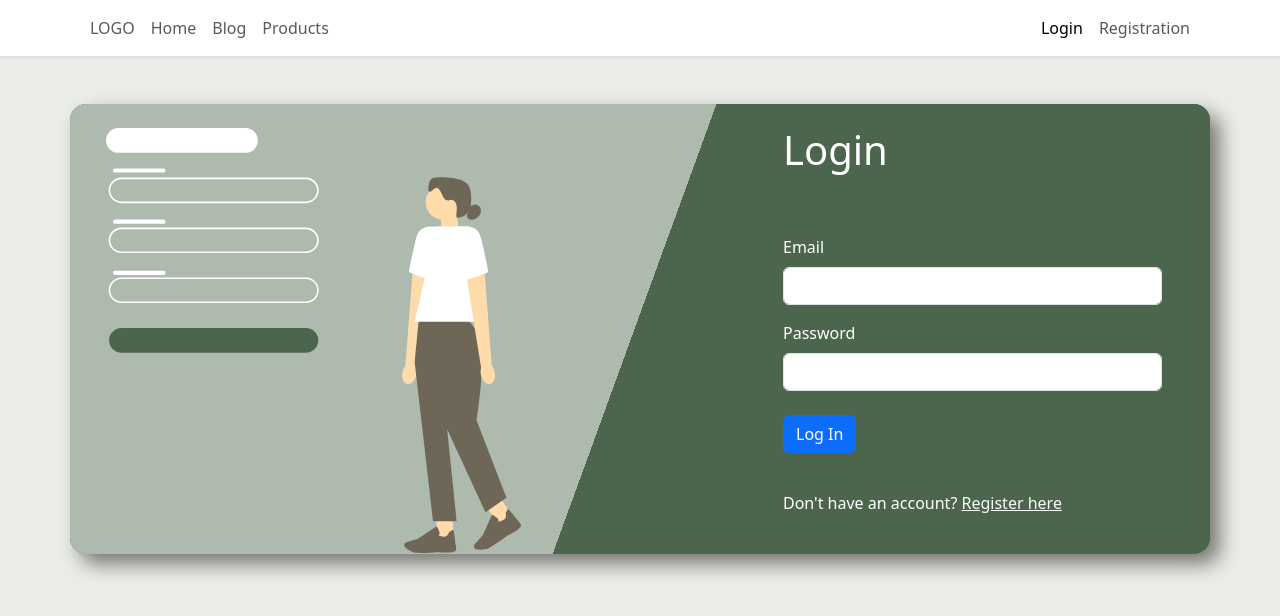
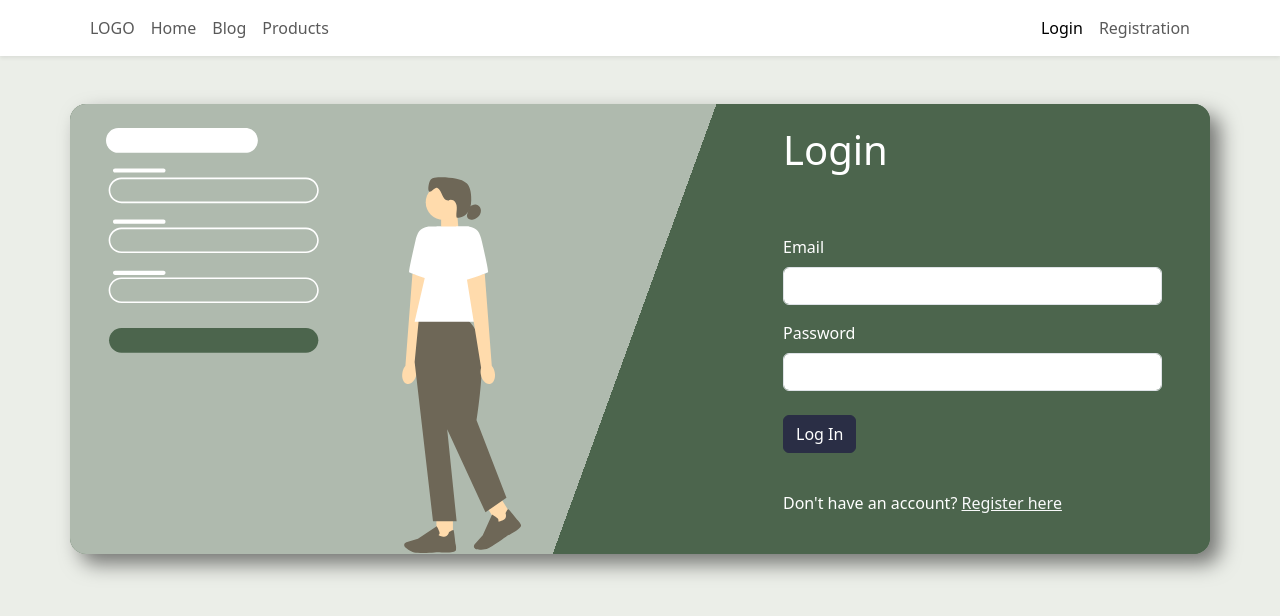
Before and after one commit to Excess-Food-Redistribution-Framework/EFRF, a React (Vite) app in the folder frontend-web/: page /login in a window 1280 px wide. Shown: the top 616 px of the page. Built offline with nearby package versions, Linux system fonts and the light colour scheme.

Commit message:
Design changes Changed primary color for buttons slight redesign of Hero

```diff
--- a/frontend-web/src/components/Hero.tsx
+++ b/frontend-web/src/components/Hero.tsx
@@ -20,8 +20,8 @@ function Hero() {
           xl="3"
           className="text-center d-flex flex-column justify-content-center py-5"
         >
-          <h5 className="text-white text-shadow pb-2">
-            Give away unused <Badge bg="warning">Food</Badge>
+          <h5 className="text-white text-shadow pb-2 text-decoration-underline">
+            Give away unused Food
           </h5>
           <h1 className="text-white text-shadow pb-2">
             Helping each other can make world better
--- a/frontend-web/src/styles/custom.styles.css
+++ b/frontend-web/src/styles/custom.styles.css
@@ -96,3 +96,20 @@ body {
   margin: 0;
   display: block;
 }
+
+.btn-primary{
+  --bs-btn-color: #fff !important;
+  --bs-btn-bg: #2A2E45 !important;
+  --bs-btn-border-color: #2A2E45 !important;
+  --bs-btn-hover-color: #fff !important;
+  --bs-btn-hover-bg: #363B59 !important;
+  --bs-btn-hover-border-color: #363B59 !important;
+  --bs-btn-focus-shadow-rgb: 66,70,73 !important;
+  --bs-btn-active-color: #fff !important;
+  --bs-btn-active-bg: #3E4565 !important;
+  --bs-btn-active-border-color: #363D59 !important;
+  --bs-btn-active-shadow: inset 0 3px 5px rgba(0, 0, 0, 0.125) !important;
+  --bs-btn-disabled-color: #fff !important;
+  --bs-btn-disabled-bg: #8D94B9 !important;
+  --bs-btn-disabled-border-color: #8D94B9 !important;
+}
```
